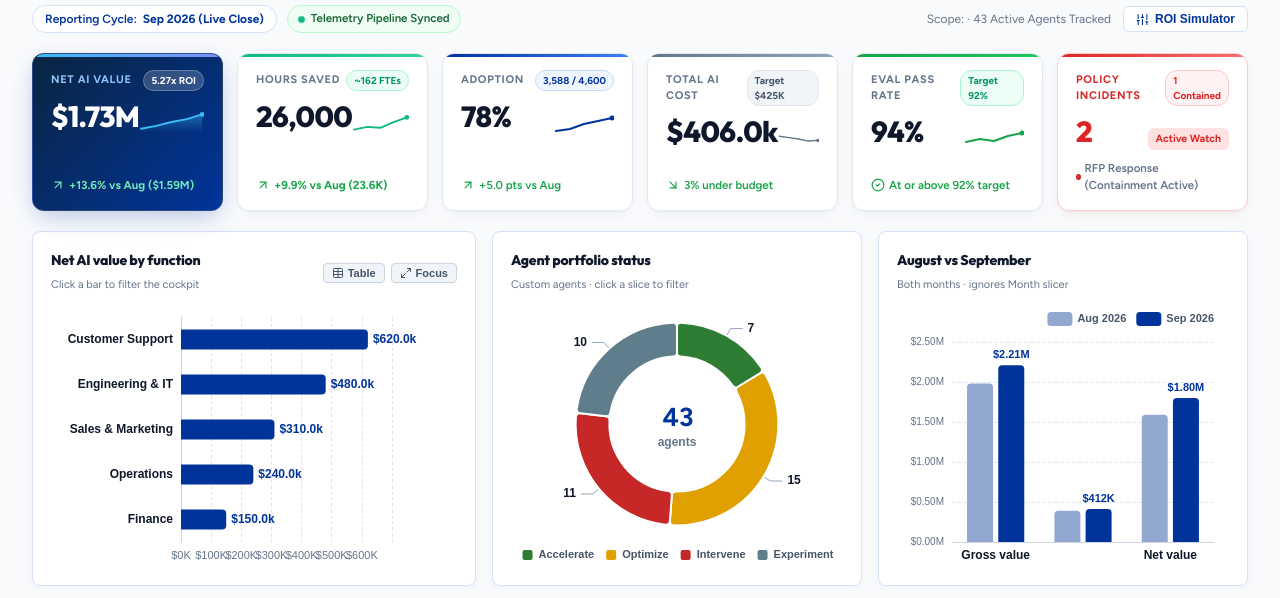
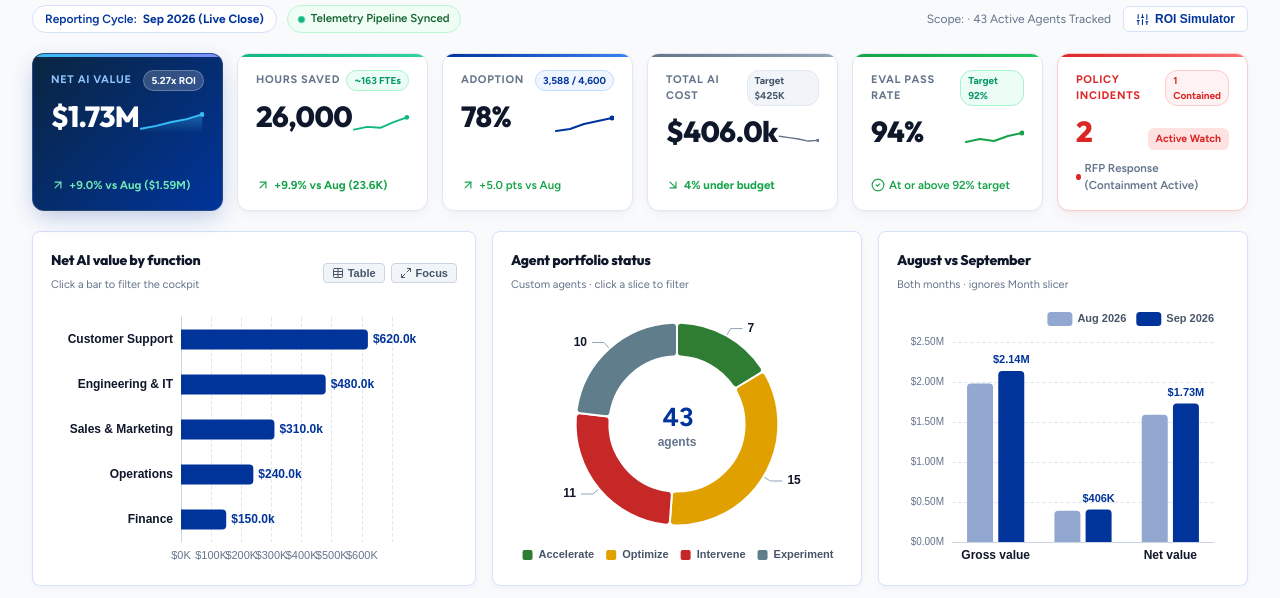
Before and after one commit to WCTHLS/AI_Cockpit, a React (Vite) app in the folder frontend/: page / in a window 1280 px wide. Shown: the part 202-800 px from the top of the page. Built offline with nearby package versions, Linux system fonts and the light colour scheme; no server answers; a web font is replaced by a local one.

Commit message:
fix(scorecard): restore loadDashboardData and connect dynamic portfolio recalculation across all tabs

```diff
--- a/frontend/src/App.tsx
+++ b/frontend/src/App.tsx
@@ -33,6 +33,25 @@ import {
   UserProfile
 } from './types';
 
+const DEFAULT_SUBSCRIPTION_CONFIG: SubscriptionConfig = {
+  m365CopilotPrice: 30.0,
+  copilotStudioPackPrice: 200.0,
+  copilotStudioIncludedMsgs: 25000,
+  githubCopilotPrice: 19.0,
+  inputTokenPricePerMillion: 2.50,
+  outputTokenPricePerMillion: 10.00
+};
+
+const DEFAULT_LABOR_CONFIG: LaborRateConfig = {
+  engineering: 95.0,
+  finance: 80.0,
+  operations: 65.0,
+  sales: 85.0,
+  customerSupport: 60.0,
+  clinical: 90.0,
+  monthlyFteHours: 160
+};
+
 export const App: React.FC = () => {
   // Default to WCT Executive Light Theme to match v6 reference design
   const [theme, setTheme] = useState<'dark' | 'light'>(() => {
@@ -56,52 +75,20 @@ export const App: React.FC = () => {
   const [subscriptionConfig, setSubscriptionConfig] = useState<SubscriptionConfig>(() => {
     try {
       const saved = localStorage.getItem('wct_subscription_config');
-      return saved ? JSON.parse(saved) : {
-        m365CopilotPrice: 30.0,
-        copilotStudioPackPrice: 200.0,
-        copilotStudioIncludedMsgs: 25000,
-        githubCopilotPrice: 19.0,
-        inputTokenPricePerMillion: 2.50,
-        outputTokenPricePerMillion: 10.00
-      };
+      return saved ? JSON.parse(saved) : DEFAULT_SUBSCRIPTION_CONFIG;
     } catch {
-      return {
-        m365CopilotPrice: 30.0,
-        copilotStudioPackPrice: 200.0,
-        copilotStudioIncludedMsgs: 25000,
-        githubCopilotPrice: 19.0,
-        inputTokenPricePerMillion: 2.50,
-        outputTokenPricePerMillion: 10.00
-      };
+      return DEFAULT_SUBSCRIPTION_CONFIG;
     }
   });
 
   const [laborConfig, setLaborConfig] = useState<LaborRateConfig>(() => {
     try {
       const saved = localStorage.getItem('wct_labor_config');
-      return saved ? JSON.parse(saved) : {
-        engineering: 95.0,
-        finance: 80.0,
-        operations: 65.0,
-        sales: 85.0,
-        customerSupport: 60.0,
-        clinical: 90.0,
-        monthlyFteHours: 160
-      };
+      return saved ? JSON.parse(saved) : DEFAULT_LABOR_CONFIG;
     } catch {
-      return {
-        engineering: 95.0,
-        finance: 80.0,
-        operations: 65.0,
-        sales: 85.0,
-        customerSupport: 60.0,
-        clinical: 90.0,
-        monthlyFteHours: 160
-      };
+      return DEFAULT_LABOR_CONFIG;
     }
   });
-
-
 
   const [isLoading, setIsLoading] = useState<boolean>(true);
   const [summary, setSummary] = useState<SummaryKPI | null>(null);
@@ -112,6 +99,9 @@ export const App: React.FC = () => {
   const [agents, setAgents] = useState<AgentScorecardItem[]>([]);
   const [seats, setSeats] = useState<SeatInventorySummary | null>(null);
   const [thresholds, setThresholds] = useState<any>(null);
+
+  const [selectedAgent, setSelectedAgent] = useState<AgentScorecardItem | null>(null);
+  const [scorecardActionFilter, setScorecardActionFilter] = useState<string>('');
 
   // Dynamic portfolio valuation calculation reacting live to custom settings
   const blendedWage = (
@@ -132,9 +122,6 @@ export const App: React.FC = () => {
   const dynamicNetValue = dynamicGrossValue - dynamicTotalCost;
   const dynamicRoiMultiplier = dynamicTotalCost > 0 ? (dynamicGrossValue / dynamicTotalCost) : 0;
 
-  const [selectedAgent, setSelectedAgent] = useState<AgentScorecardItem | null>(null);
-  const [scorecardActionFilter, setScorecardActionFilter] = useState<string>('');
-
   // Sync theme to root DOM node
   useEffect(() => {
     document.documentElement.setAttribute('data-theme', theme);
@@ -145,59 +132,6 @@ export const App: React.FC = () => {
   const loadDashboardData = async () => {
     setIsLoading(true);
     try {
-      const effFunc = currentUser.role === 'function_head' ? (currentUser.function_name || '') : selectedFunction;
-
-  // Enterprise Subscription and Labor Config state
-  const [subscriptionConfig, setSubscriptionConfig] = useState<SubscriptionConfig>(() => {
-    try {
-      const saved = localStorage.getItem('wct_subscription_config');
-      return saved ? JSON.parse(saved) : {
-        m365CopilotPrice: 30.0,
-        copilotStudioPackPrice: 200.0,
-        copilotStudioIncludedMsgs: 25000,
-        githubCopilotPrice: 19.0,
-        inputTokenPricePerMillion: 2.50,
-        outputTokenPricePerMillion: 10.00
-      };
-    } catch {
-      return {
-        m365CopilotPrice: 30.0,
-        copilotStudioPackPrice: 200.0,
-        copilotStudioIncludedMsgs: 25000,
-        githubCopilotPrice: 19.0,
-        inputTokenPricePerMillion: 2.50,
-        outputTokenPricePerMillion: 10.00
-      };
-    }
-  });
-
-  const [laborConfig, setLaborConfig] = useState<LaborRateConfig>(() => {
-    try {
-      const saved = localStorage.getItem('wct_labor_config');
-      return saved ? JSON.parse(saved) : {
-        engineering: 95.0,
-        finance: 80.0,
-        operations: 65.0,
-        sales: 85.0,
-        customerSupport: 60.0,
-        clinical: 90.0,
-        monthlyFteHours: 160
-      };
-    } catch {
-      return {
-        engineering: 95.0,
-        finance: 80.0,
-        operations: 65.0,
-        sales: 85.0,
-        customerSupport: 60.0,
-        clinical: 90.0,
-        monthlyFteHours: 160
-      };
-    }
-  });
-
-
-
       const [sumData, funcData, costData, trendData, actData, agentList, seatData, thresh] = await Promise.all([
         fetchSummary(currentMonth, effFunc).catch(() => null),
         fetchByFunction(currentMonth).catch(() => []),
--- a/frontend/src/components/ExecutiveSummaryTab.tsx
+++ b/frontend/src/components/ExecutiveSummaryTab.tsx
@@ -88,21 +88,34 @@ export const ExecutiveSummaryTab: React.FC<ExecutiveSummaryTabProps> = ({
   const totalAgents = summary?.active_agents ?? (agents.length || 43);
 
   // Dynamic values based on custom enterprise configurator or summary prop
-  const displayNetValue = customNetValue != null
-    ? formatUSD(customNetValue)
-    : (summary?.total_net_value != null ? formatUSD(summary.total_net_value) : '$1.80M');
+  const currentNetValNum = customNetValue != null ? customNetValue : (summary?.total_net_value || 1800000);
+  const currentCostNum = customTotalCost != null ? customTotalCost : (summary?.total_cost || 412000);
+  const currentHoursNum = summary?.total_hours_saved || 26000;
+
+  const displayNetValue = formatUSD(currentNetValNum);
   const displayGrossValue = customGrossValue != null
     ? formatUSD(customGrossValue)
     : (summary?.total_gross_value != null ? formatUSD(summary.total_gross_value) : '$2.21M');
-  const displayCost = customTotalCost != null
-    ? formatUSD(customTotalCost)
-    : (summary?.total_cost != null ? formatUSD(summary.total_cost) : '$412K');
+  const displayCost = formatUSD(currentCostNum);
   const displayRoi = customRoi != null
     ? `${customRoi.toFixed(2)}x ROI`
     : (summary?.roi_ratio != null ? `${summary.roi_ratio.toFixed(2)}x ROI` : '5.37x ROI');
-  const displayHours = summary?.total_hours_saved != null ? summary.total_hours_saved.toLocaleString() : '26,000';
-  const fteCount = summary?.total_hours_saved != null ? Math.round(summary.total_hours_saved / 160) : 162;
+  const displayHours = currentHoursNum.toLocaleString();
+  const fteCount = Math.round(currentHoursNum / 160);
   const displayFtes = `~${fteCount} FTEs`;
+
+  // Dynamic Delta Calculations vs August and Budget
+  const augNetValBenchmark = 1590000;
+  const netDeltaPct = ((currentNetValNum - augNetValBenchmark) / augNetValBenchmark) * 100;
+  const isNetPositive = netDeltaPct >= 0;
+
+  const costBudgetCap = 425000;
+  const costDiff = currentCostNum - costBudgetCap;
+  const isCostUnderBudget = currentCostNum <= costBudgetCap;
+  const costVariancePct = Math.abs((costDiff / costBudgetCap) * 100);
+
+  const augHoursBenchmark = 23650;
+  const hoursDeltaPct = ((currentHoursNum - augHoursBenchmark) / augHoursBenchmark) * 100;
 
   // Pre-configured diagnostic database for agents highlighted in executive brief
   const diagnosticProfiles: Record<string, RemediationAgentInfo> = {
@@ -475,7 +488,11 @@ export const ExecutiveSummaryTab: React.FC<ExecutiveSummaryTabProps> = ({
           name: 'Sep 2026',
           type: 'bar',
           barWidth: 26,
-          data: [2210000, 412000, 1800000],
+          data: [
+            customGrossValue != null ? customGrossValue : 2210000,
+            currentCostNum,
+            currentNetValNum
+          ],
           itemStyle: {
             color: '#00349B',
             borderRadius: [4, 4, 0, 0]
@@ -498,7 +515,7 @@ export const ExecutiveSummaryTab: React.FC<ExecutiveSummaryTabProps> = ({
       window.removeEventListener('resize', handleResize);
       chart.dispose();
     };
-  }, []);
+  }, [customGrossValue, currentCostNum, currentNetValNum]);
 
   // Chart 4: Net AI Value by Team (Horizontal Bar Ranking Chart with Copilot)
   useEffect(() => {
@@ -606,7 +623,7 @@ export const ExecutiveSummaryTab: React.FC<ExecutiveSummaryTabProps> = ({
       window.removeEventListener('resize', handleResize);
       chart.dispose();
     };
-  }, []);
+  }, [customGrossValue, currentCostNum, currentNetValNum]);
 
   return (
     <div style={{ display: 'flex', flexDirection: 'column', gap: 20 }}>
@@ -852,8 +869,17 @@ export const ExecutiveSummaryTab: React.FC<ExecutiveSummaryTabProps> = ({
               </svg>
             </div>
           </div>
-          <div style={{ display: 'flex', alignItems: 'center', gap: 4, fontSize: 11.5, fontWeight: 700, color: '#6EE7B7', marginTop: 6 }}>
-            <ArrowUpRight size={14} /> +13.6% vs Aug ($1.59M)
+          <div style={{
+            display: 'flex',
+            alignItems: 'center',
+            gap: 4,
+            fontSize: 11.5,
+            fontWeight: 700,
+            color: isNetPositive ? '#6EE7B7' : '#FCA5A5',
+            marginTop: 6
+          }}>
+            {isNetPositive ? <ArrowUpRight size={14} /> : <ArrowDownRight size={14} />}
+            <span>{isNetPositive ? '+' : ''}{netDeltaPct.toFixed(1)}% vs Aug ($1.59M)</span>
           </div>
         </div>
 
@@ -913,7 +939,7 @@ export const ExecutiveSummaryTab: React.FC<ExecutiveSummaryTabProps> = ({
             </div>
           </div>
           <div style={{ display: 'flex', alignItems: 'center', gap: 4, fontSize: 11.5, fontWeight: 700, color: '#16A34A', marginTop: 6 }}>
-            <ArrowUpRight size={14} /> +9.9% vs Aug (23.6K)
+            <ArrowUpRight size={14} /> +{hoursDeltaPct.toFixed(1)}% vs Aug (23.6K)
           </div>
         </div>
 
@@ -1032,8 +1058,21 @@ export const ExecutiveSummaryTab: React.FC<ExecutiveSummaryTabProps> = ({
               </svg>
             </div>
           </div>
-          <div style={{ display: 'flex', alignItems: 'center', gap: 4, fontSize: 11.5, fontWeight: 600, color: '#16A34A', marginTop: 6 }}>
-            <ArrowDownRight size={14} /> 3% under budget
+          <div style={{
+            display: 'flex',
+            alignItems: 'center',
+            gap: 4,
+            fontSize: 11.5,
+            fontWeight: 700,
+            color: isCostUnderBudget ? '#16A34A' : '#DC2626',
+            marginTop: 6
+          }}>
+            {isCostUnderBudget ? <ArrowDownRight size={14} /> : <ArrowUpRight size={14} />}
+            <span>
+              {isCostUnderBudget
+                ? `${costVariancePct.toFixed(0)}% under budget`
+                : `${costVariancePct.toFixed(0)}% OVER budget (${formatUSD(costDiff)} overrun)`}
+            </span>
           </div>
         </div>
 
```
